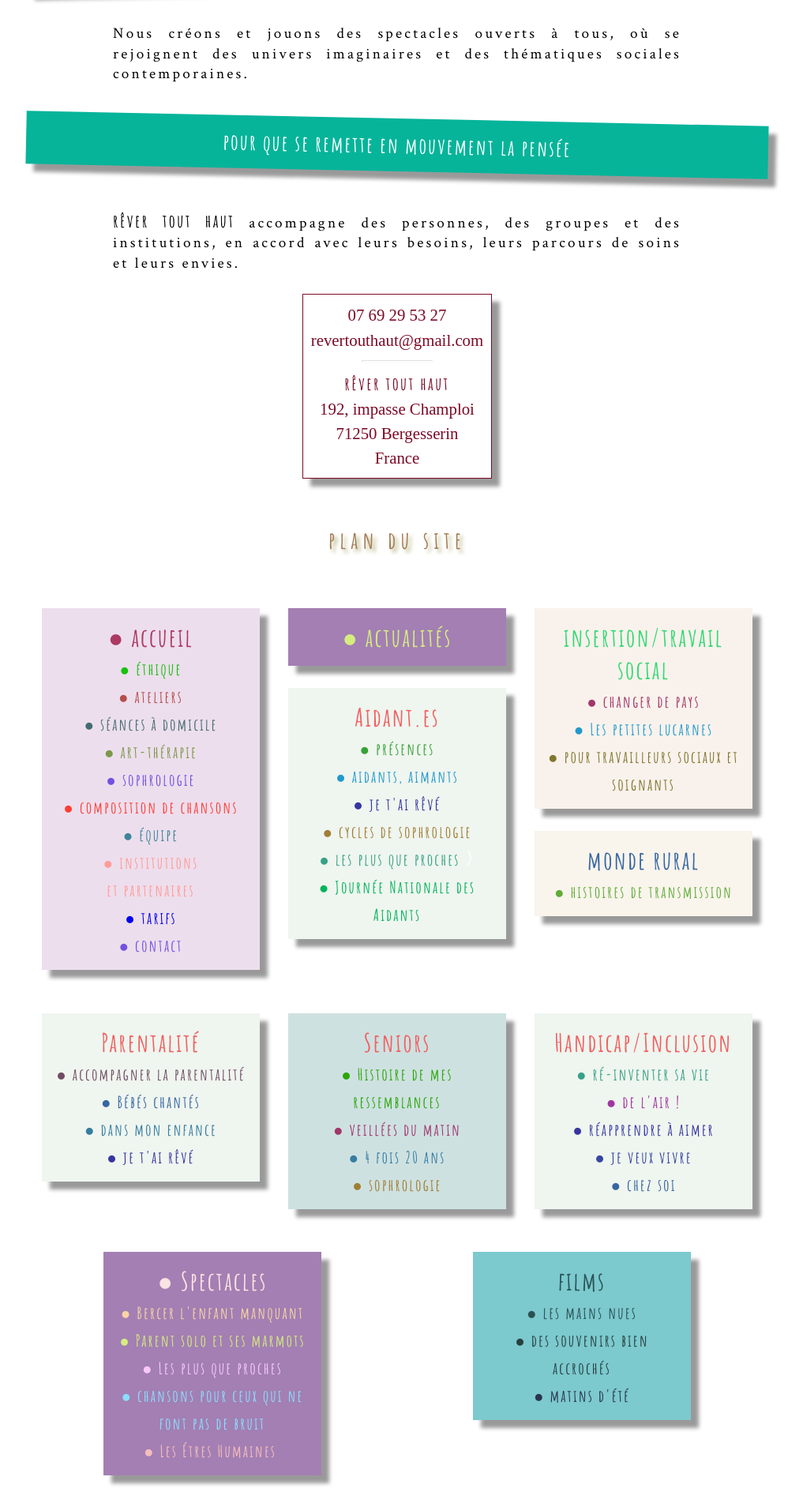
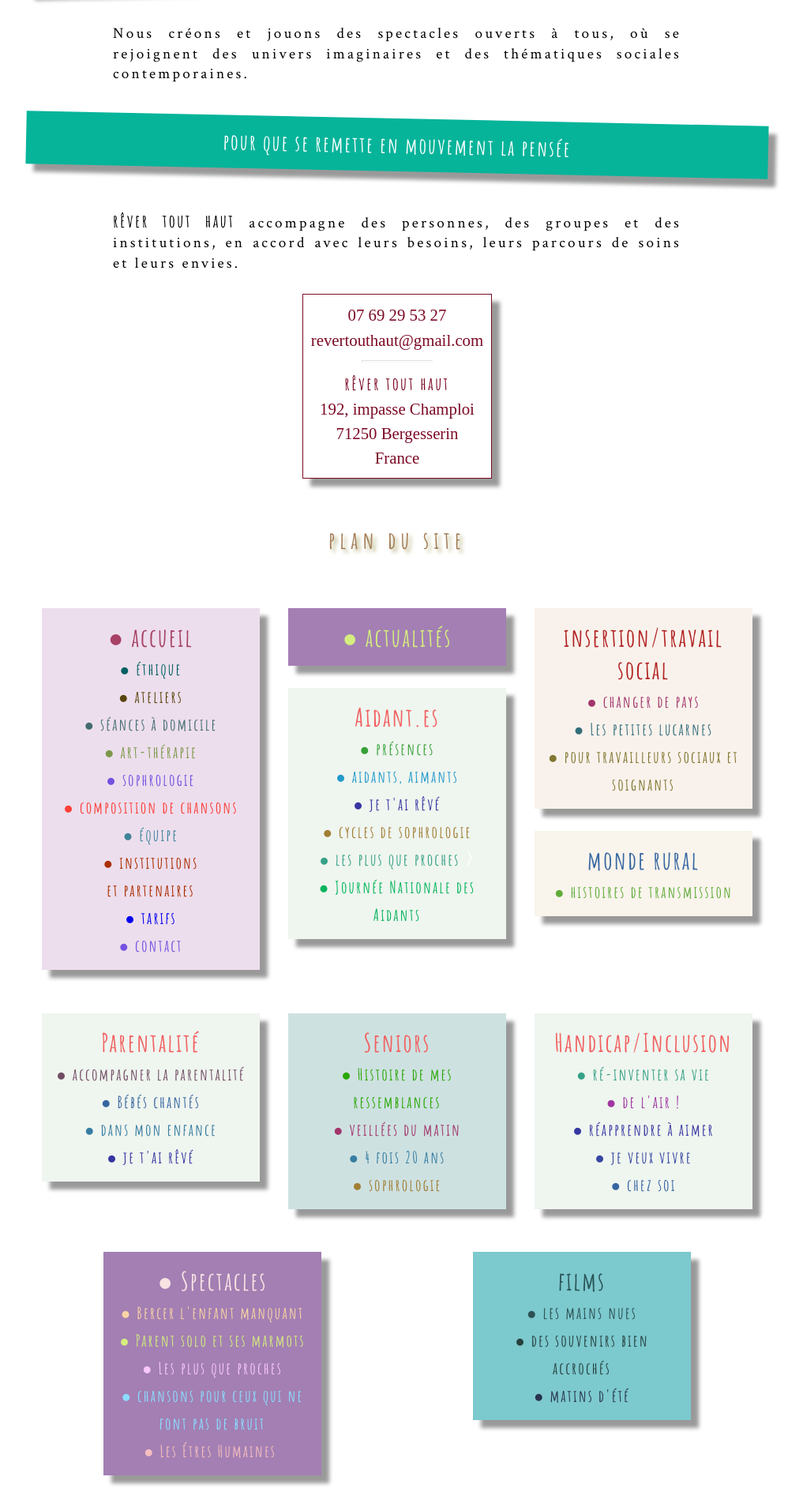
Before and after one commit to leshnik/revertouthaut, a Jekyll site: the page built from index.html, in a window 1280 px wide. Shown: the part 2216-4119 px from the top of the page at 79% size, without its empty margins (137-1154 px from the left). Built offline with Jekyll 4.4.1, drawn with Linux system fonts in a browser that asks for light colours.

Commit message:
begin using higher contrast text colors

```diff
--- a/_includes/NavListCards.html
+++ b/_includes/NavListCards.html
@@ -7,13 +7,13 @@
       class="shadow"
       style="background-color: hsl(297.5, 30.4%, 90%); width: 28ch"
     >
-      <a class="nav-list-heading" style="color: hsl(339, 50%, 45%)" href="/"
+      <a class="nav-list-heading" style="color: #a74165" href="/"
         >●&nbsp;accueil</a
       ><br>
 
-      <a style="color: hsl(116.8, 86.7%, 40.6%)"" href="/ethique">●&nbsp;éthique</a><br>
+      <a style="color: #006060" href="/ethique">●&nbsp;éthique</a><br>
 
-      <a style="color: hsl(1, 40%, 50%)"
+      <a style="color: #5a440d"
         href="/ateliers"
         >●&nbsp;ateliers</a
       ><br>
@@ -30,7 +30,7 @@
 
       <a style="color: #3e849a" href="/equipe">●&nbsp;équipe</a><br>
       <a
-        style="color: hsl(2.4, 96.2%, 79.6%)"
+        style="color: #aa2e00"
         href="/institutions-et-partenaires"
         >●&nbsp;institutions<br>et partenaires</a
       ><br>
@@ -79,12 +79,12 @@
     >
       <span
         class="nav-list-heading"
-        style="color: hsl(143.6, 68.5%, 52.7%)"
+        style="color: #b22222"
         >insertion/travail social</span><br>
       <a style="color: hsl(330, 50%, 42%)" href="/changer-de-pays"
         >●&nbsp;changer de pays</a
       ><br>
-      <a style="color: #29c" href="/les-petites-lucarnes"
+      <a style="color: #336e7b" href="/les-petites-lucarnes"
         >●&nbsp;Les petites lucarnes</a
       ><br>
       <a
```
